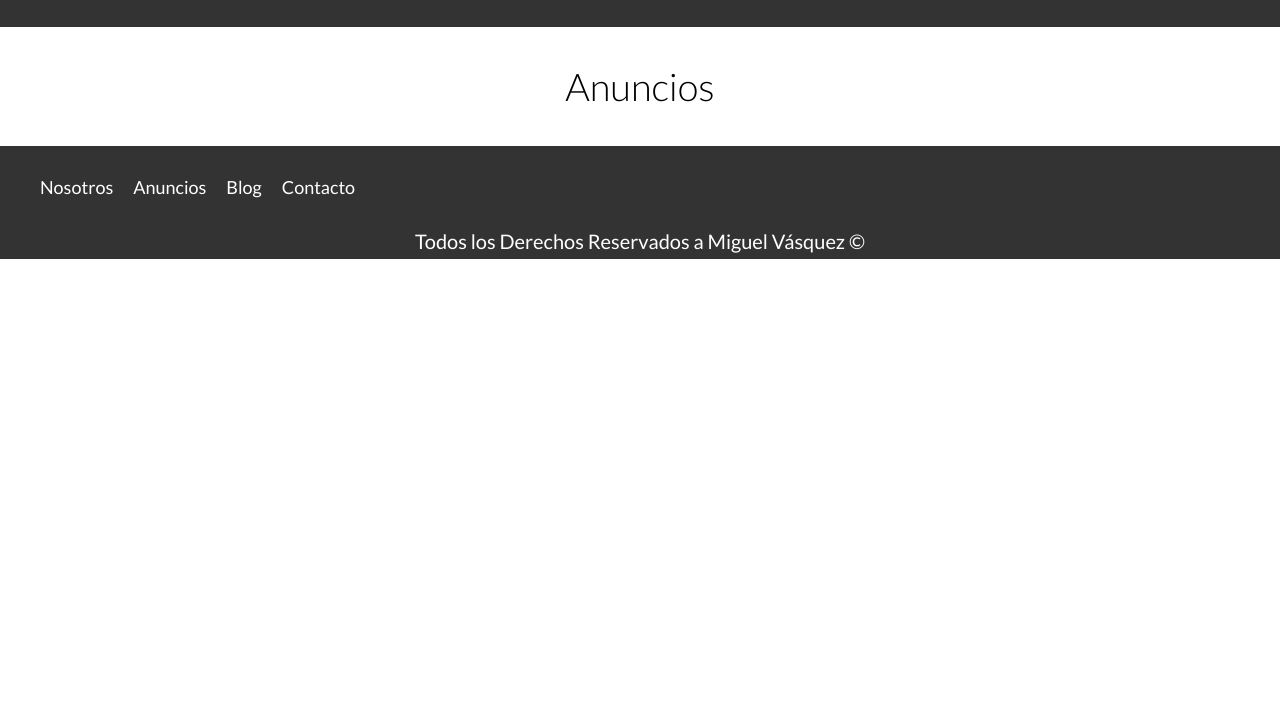
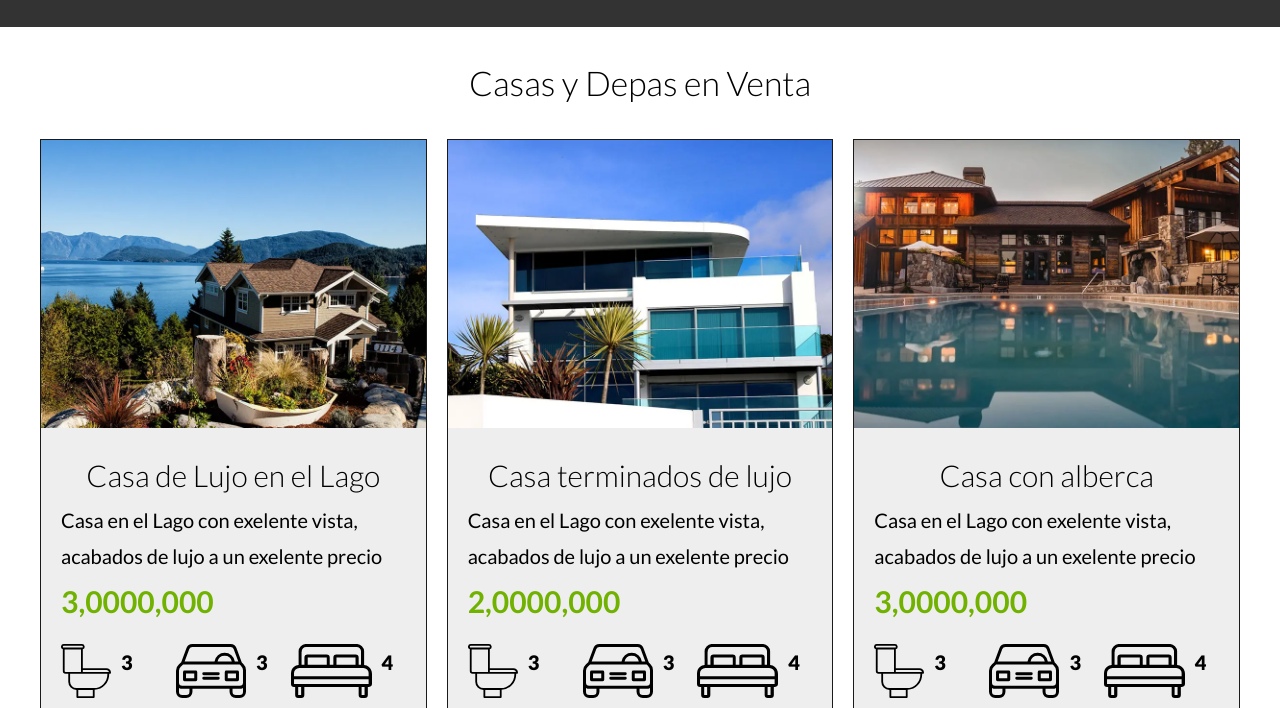
Before and after one commit to MigdeveloperWeb/Bienes-raices-Udemy, a website: page anuncios.html in a window 1280 px wide. Shown: the part 92-800 px from the top of the page. Drawn offline with Linux system fonts and the light colour scheme.

Commit message:
Empezando a hacer la seccion de anuncios

```diff
--- a/anuncios.html
+++ b/anuncios.html
@@ -25,7 +25,105 @@
     </header>
 
     <main class="contenedor seccion">
-        <h1>Anuncios</h1>
+        <h2>Casas y Depas en Venta</h2>
+
+        <div class="contenedor-anuncios">
+            <div class="anuncio">
+            <picture>
+                <source srcset="build/img/anuncio1.webp" type="image/webp">
+                <source srcset="build/img/anuncio1.jpg" type="image/jpeg">
+                <img src="build/img/anuncio1.jpg" alt="Primer Anuncio">
+            </picture>
+            <div class="contenido-anuncio">
+                <h3>Casa de Lujo en el Lago</h3>
+                <p>Casa en el Lago con exelente vista, acabados de lujo a un exelente precio</p>
+                <p class="precio">3,0000,000</p>
+
+                <ul class="iconos-caracteristicas">
+                    <li>
+                        <img  loading="lazy" src="build/img/icono_wc.svg" alt="icono wc">
+                        <p>3</p>
+                    </li>
+
+                    <li>
+                        <img  loading="lazy" src="build/img/icono_estacionamiento.svg" alt="icono estacionamiento">
+                        <p>3</p>
+                    </li>
+
+                    <li>
+                        <img  loading="lazy" src="build/img/icono_dormitorio.svg" alt="icono habitaciones">
+                        <p>4</p>
+                    </li>
+                </ul>
+
+                <a href="anuncios.html" class="boton-amarillo-block">Ver Propiedad</a>
+            </div>
+        </div>
+
+        <div class="anuncio">
+            <picture>
+                <source srcset="build/img/anuncio2.webp" type="image/webp">
+                <source srcset="build/img/anuncio2.jpg" type="image/jpeg">
+                <img src="build/img/anuncio2.jpg" alt="Primer Anuncio">
+            </picture>
+            <div class="contenido-anuncio">
+                <h3>Casa terminados de lujo</h3>
+                <p>Casa en el Lago con exelente vista, acabados de lujo a un exelente precio</p>
+                <p class="precio">2,0000,000</p>
+
+                <ul class="iconos-caracteristicas">
+                    <li>
+                        <img  loading="lazy" src="build/img/icono_wc.svg" alt="icono wc">
+                        <p>3</p>
+                    </li>
+
+                    <li>
+                        <img  loading="lazy" src="build/img/icono_estacionamiento.svg" alt="icono estacionamiento">
+                        <p>3</p>
+                    </li>
+
+                    <li>
+                        <img  loading="lazy" src="build/img/icono_dormitorio.svg" alt="icono habitaciones">
+                        <p>4</p>
+                    </li>
+                </ul>
+
+                <a href="anuncios.html" class="boton-amarillo-block">Ver Propiedad</a>
+            </div>
+        </div>
+
+        <div class="anuncio">
+            <picture>
+                <source srcset="build/img/anuncio3.webp" type="image/webp">
+                <source srcset="build/img/anuncio3.jpg" type="image/jpeg">
+                <img src="build/img/anuncio3.jpg" alt="Primer Anuncio">
+            </picture>
+            <div class="contenido-anuncio">
+                <h3>Casa con alberca</h3>
+                <p>Casa en el Lago con exelente vista, acabados de lujo a un exelente precio</p>
+                <p class="precio">3,0000,000</p>
+
+                <ul class="iconos-caracteristicas">
+                    <li>
+                        <img  loading="lazy" src="build/img/icono_wc.svg" alt="icono wc">
+                        <p>3</p>
+                    </li>
+
+                    <li>
+                        <img  loading="lazy" src="build/img/icono_estacionamiento.svg" alt="icono estacionamiento">
+                        <p>3</p>
+                    </li>
+
+                    <li>
+                        <img  loading="lazy" src="build/img/icono_dormitorio.svg" alt="icono habitaciones">
+                        <p>4</p>
+                    </li>
+                </ul>
+
+                <a href="anuncios.html" class="boton-amarillo-block">Ver Propiedad</a>
+            </div>
+        </div>
+        </div>
     </main>
 
     <footer class="footer seccion">
```
